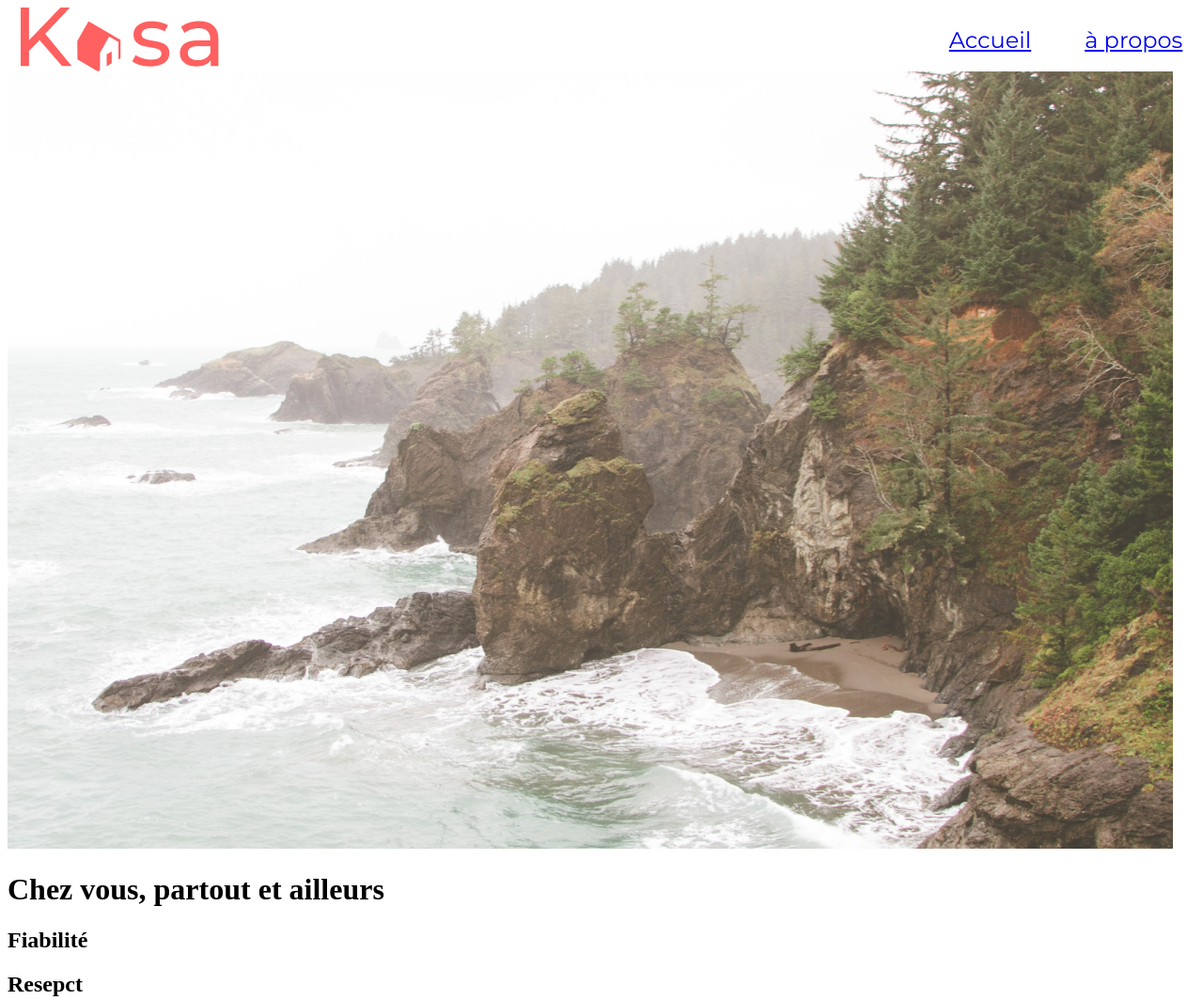
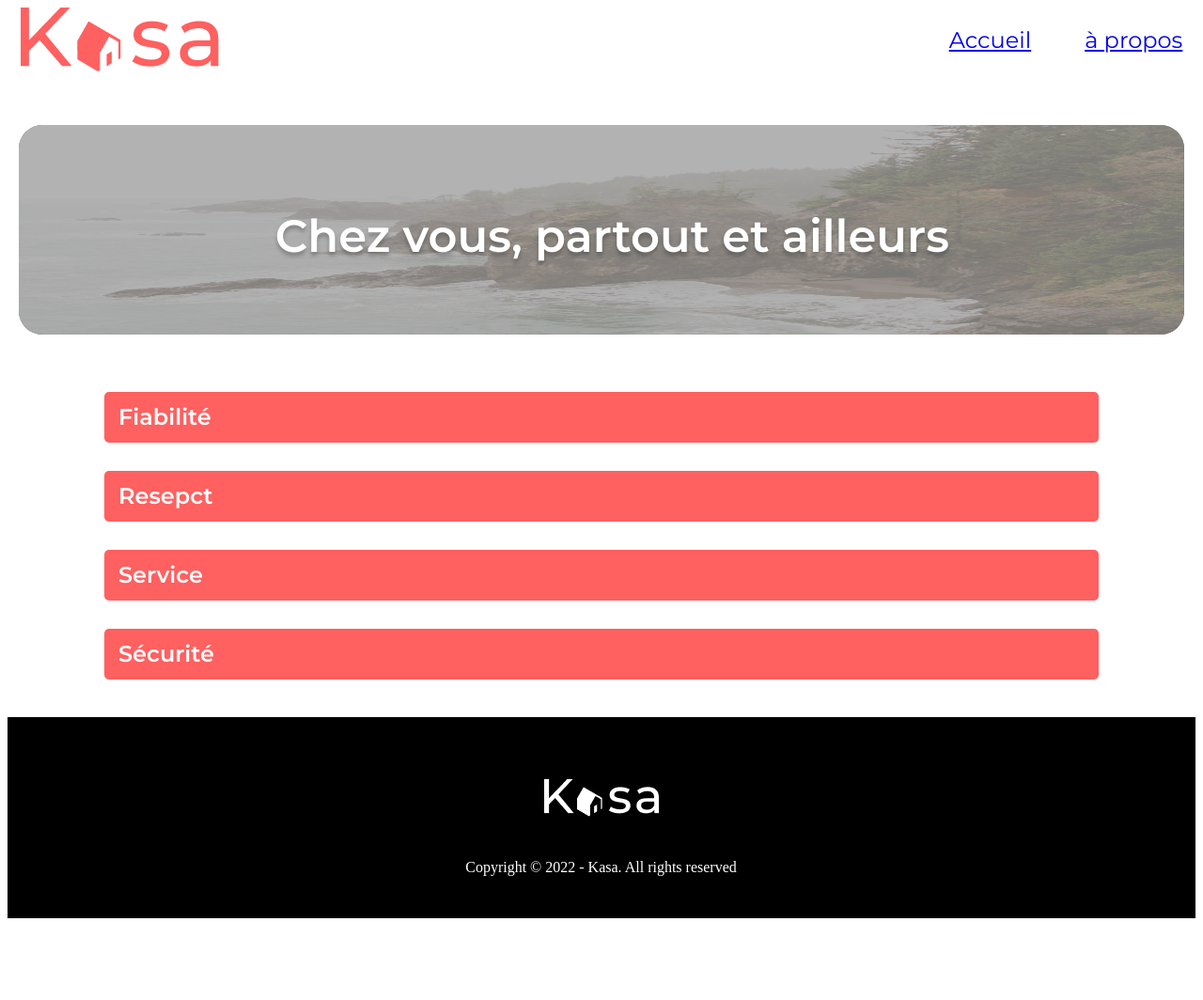
Before and after one commit to ahmedkhanchouch/Oc_Projet-8-, a React app in the folder my-app/: page /details in a window 1280 px wide. Shown: the top 1064 px of the page at 94% size. After the commit the page ends 985 px from the top, so only its background shows below. Built offline with nearby package versions, Linux system fonts and the light colour scheme.

Commit message:
ajout de la collapse

```diff
--- a/my-app/src/components/Card/index.jsx
+++ b/my-app/src/components/Card/index.jsx
@@ -10,6 +10,7 @@ function Card({ label, title, picture }) {
             <span>{title}</span>
             <span className='card_Title'>{label}</span>
         </div>
+
 
     )
 }
--- a/my-app/src/components/Collapse/index.jsx
+++ b/my-app/src/components/Collapse/index.jsx
@@ -9,12 +9,14 @@ const Collapse = ({ title, children }) => {
   };
 
   return (
-    <div>
-      <div onClick={toggleCollapse} style={{ cursor: 'pointer' }}>
-        <h2>{title}</h2>
+
+      <div className='collapse'>
+        <div onClick={toggleCollapse} className='collapse-header' style={{ cursor: 'pointer' }}>
+          <h2 className='collapse-title'>{title}</h2>
+        </div>
+        {isOpen && <div className='collapse-content'>{children}</div>}
       </div>
-      {isOpen && <div>{children}</div>}
-    </div>
+
   );
 };
 
--- a/my-app/src/components/Cover/index.jsx
+++ b/my-app/src/components/Cover/index.jsx
@@ -2,9 +2,9 @@ import cover from '../../Assets/cover.png'
 import '../../styles/cover.scss'
 function Cover() {
     return (
-        <div className='Cover' >
+        <div className="Cover" >
             <img className="Cover_image" src={cover} alt="cover" />
-            <h1 className='Cover_Title'>Chez vous, partout et ailleurs</h1>
+            <h1 className="Cover_Title">Chez vous, partout et ailleurs</h1>
         </div>
     )
 }
--- a/my-app/src/components/Locations/index.jsx
+++ b/my-app/src/components/Locations/index.jsx
@@ -56,22 +56,21 @@ const Data =[
     }
     ]
 
-const cover = "https://s3-eu-west-1.amazonaws.com/course.oc-static.com/projects/front-end-kasa-project/accommodation-20-1.jpg"
+
 function Location() {
     return (
 
+        <div className="Cardcontainer">
+            {Data.map((profile) => (
                 <Link to="/logement" >
-    <div className="CardWrapper">
-       {Data.map((profile) => (
                         <Card
                             key={profile.id}
                             label={profile.title}
                             title={profile.cover}
-            picturer={cover}
                         />
+                </Link>
             ))}
         </div>
-        </Link>
 
     )
 }
--- a/my-app/src/pages/Details/index.jsx
+++ b/my-app/src/pages/Details/index.jsx
@@ -3,13 +3,16 @@ import Headers from '../../components/Header';
 import Collapse from '../../components/Collapse'; // Chemin vers votre composant Collapse
 import Cover from '../../components/Cover';
 import Footer from '../../components/Footer';
+import '../../styles/Collapse.scss';
 
 function Details() {
 
   return (
     <div>
+      <div className="Home">
       <Headers />
       <Cover />
+        <div className='collapse-container'>
           <Collapse title="Fiabilité">
             Les annonces poster sur Kasa garantissant une Fiabilité totale. Les photos sont conformees aux logements , et toutes les informations sont regulierement verifées par nos equipes
           </Collapse>
@@ -22,6 +25,8 @@ function Details() {
           <Collapse title="Sécurité">
             La sécurité est la priorite de Kasa . Aussi bien pour nos hotes que pour les voyageurs , chaque logement correspond aux critères de securité etablies par nos services. En laissant une note aussi bien a l'hote qu'au locataire , cela permet a nos equipes de verifier que les standards sont bien respectés . nous organisons egalement des ateliers sur la securité domestique pour nos clients .
           </Collapse>
+        </div>
+      </div>
       <Footer />
     </div>
   );
--- a/my-app/src/pages/Home/index.jsx
+++ b/my-app/src/pages/Home/index.jsx
@@ -10,11 +10,11 @@ function Home() {
   return (
     <div>
       <div className="Home">
-      <Header/>
-      <Cover/>
-      <Location />
+        <Header/>
+        <Cover/>
+        <Location />
+    </div>
       <Footer />
-    </div>
     </div>
   );
 }
--- a/my-app/src/styles/Card.scss
+++ b/my-app/src/styles/Card.scss
@@ -1,8 +1,9 @@
+@import 'main';
 
 
   .card{
 
-  background-color: #ff5f5f;
+    background-color: $color-primary;
     border-radius: 10px;
     width: 21.25rem;
     height: 21.25rem;
@@ -10,6 +11,13 @@
     position: relative;
     .card_Title{
       position: absolute;
-    top: 267px;
+      top: 281px;
+      left: 20px;
+      color: $color-tertiary;
+      font-family: Montserrat;
+      font-size: 1.125rem;
+      font-style: normal;
+      font-weight: 700;
+      line-height: 142.6%; /* 1.60425rem */
     }
 }
--- a/my-app/src/styles/Collapse.scss
+++ b/my-app/src/styles/Collapse.scss
@@ -1,17 +1,50 @@
+@import 'main';
+
+.collapse-container {
+  display: inline-flex;
+  flex-direction: column;
+  align-items: flex-start;
+  gap: 1.875rem;
+  margin-bottom: 40px;
   .collapse {
       // overflow: hidden;
       transition: max-height 0.3s ease;
-    max-height: 0;
-  }
+      // max-height: 0;
 
       .collapse.open {
         max-height: 1000px; /* ou une valeur suffisamment grande pour contenir votre contenu */
       }
-
       .collapse-header {
         cursor: pointer;
+        display :flex;
+        width: 63.9375rem;
+        padding: 0.625rem 1.25rem 0.625rem 0.9375rem;
+        align-items: center;
+        border-radius: 0.3125rem;
+        background: var(--Red, #FF6060);
       }
-
+      .collapse-title {
+        // display: flex;
+        // flex-direction: column;
+        // justify-content: center;
+        // flex: 1 0 0;
+        // align-self: stretch;
+        color: #FFF;
+        font-family: Montserrat;
+        font-size: 1.5rem;
+        font-style: normal;
+        font-weight: 700;
+        line-height: 142.6%; /* 2.139rem */
+        margin: 0;
+      }
       .collapse-content {
         padding: 10px;
+        display :flex;
+        width: 63.9375rem;
+        padding: 0.625rem 1.25rem 0.625rem 0.9375rem;
+        align-items: center;
+        border-radius: 0.3125rem;
+        background: $color-secondary;
       }
+    }
+  }
--- a/my-app/src/styles/Header.scss
+++ b/my-app/src/styles/Header.scss
@@ -19,6 +19,6 @@
     font-family: $body-font;
     font-size: $header-font-size;
     font-weight: $header-font-weight;
-    color: $red;
+    color: $color-primary;
   }
 }
--- a/my-app/src/styles/Home.scss
+++ b/my-app/src/styles/Home.scss
@@ -1,14 +1,16 @@
 
-// .Home {
-//     display: flex;
-//     gap: 3.5625rem;
-//     flex-direction: column;
-//     .body{
-//         display: flex;
-//         justify-content: center;
-//         align-items: center;
-//         flex-direction: column;
-//         gap: 3.5625rem;
+.Home {
+    display: flex;
+    gap: 3.5625rem;
+    flex-direction: column;
+  align-items: center;
+  justify-content: center;
+    // .body{
+    //     display: flex;
+    //     justify-content: center;
+    //     align-items: center;
+    //     flex-direction: column;
+    //     gap: 3.5625rem;
 
-//     }
-// }
+    // }
+}
--- a/my-app/src/styles/Location.scss
+++ b/my-app/src/styles/Location.scss
@@ -1,4 +1,4 @@
-.CardWrapper{
+.Cardcontainer{
     border-radius: 10px;
     background: #f6f6f6 ;
     display: grid;
@@ -7,6 +7,6 @@
     gap: 48px;
     justify-content: center;
     align-items: center;
-    margin: auto;
-    width: 77.5rem;
+    // margin: auto;
+    // width: 77.5rem;
   }
--- a/my-app/src/styles/cover.scss
+++ b/my-app/src/styles/cover.scss
@@ -1,9 +1,30 @@
+@import 'main';
+
 .Cover{
-
+    position: relative;
     .Cover_image {
-
+        width: 77.5rem;
+        height: 13.9375rem;
+        flex-shrink: 0;
+        border-radius: 1.5625rem;
+        opacity: 0.6;
+        background: #000;
+        filter: brightness(0.5);
+        position: relative;
     }
     .Cover_Title{
-
+        position: absolute;
+        color: #FFF;
+        text-shadow: 0px 4px 4px rgba(0, 0, 0, 0.25);
+        -webkit-text-stroke-width: 1;
+        /* -webkit-text-stroke-color: #000; */
+        font-family: Montserrat;
+        font-size: 3rem;
+        font-style: normal;
+        font-weight: 700;
+        line-height: 142.6%;
+        position: absolute;
+        left: 22%;
+        top: 23%;
     }
 }
--- a/my-app/src/styles/main.scss
+++ b/my-app/src/styles/main.scss
@@ -3,8 +3,9 @@
 // design systeme
 
     // color
-    $red : #FF6060;
-    $grey: #F6F6F6 ;
+    $color-primary : #FF6060;
+    $color-secondary: #F6F6F6 ;
+    $color-tertiary : #FFF;
 
     //  Text configuration
      $body-font: 'Montserrat';
```
Also changed, not shown: my-app/src/styles/details.scss (added). Lines whose indentation alone changed are shown as unchanged.
